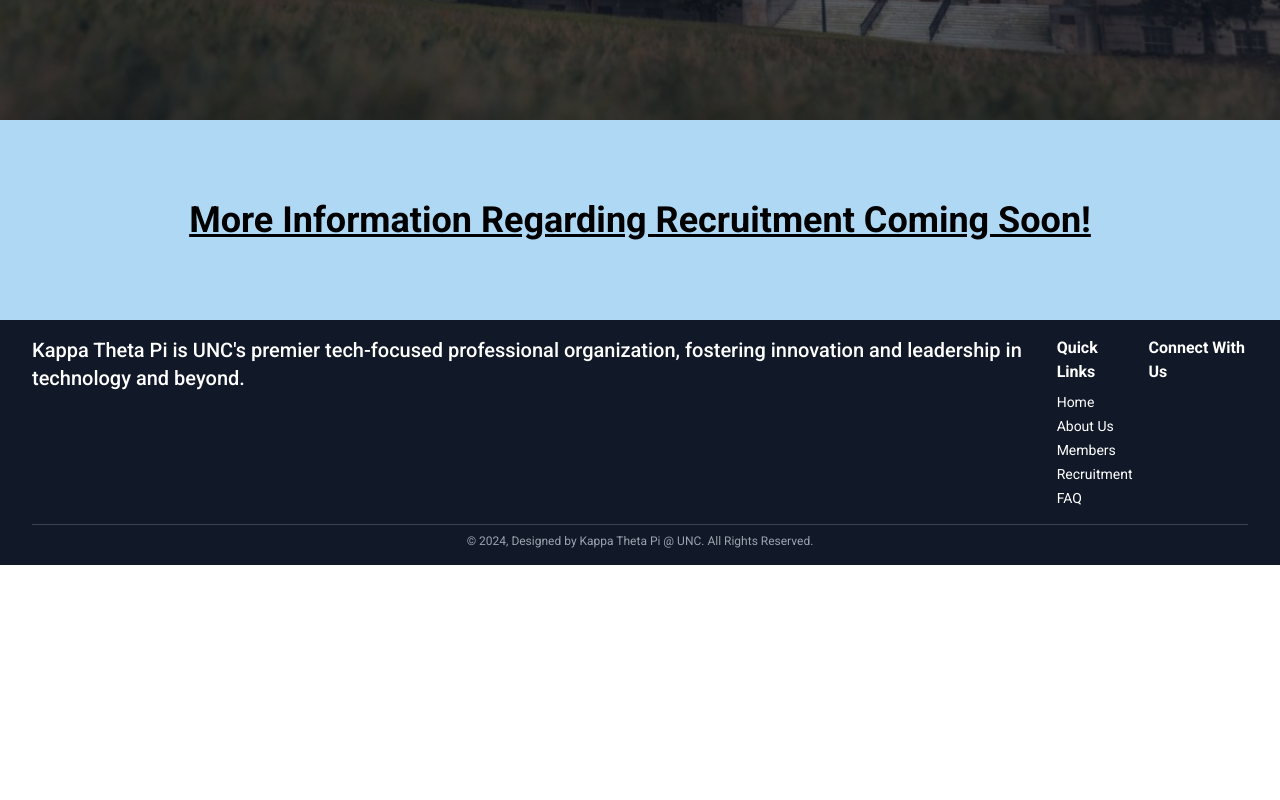
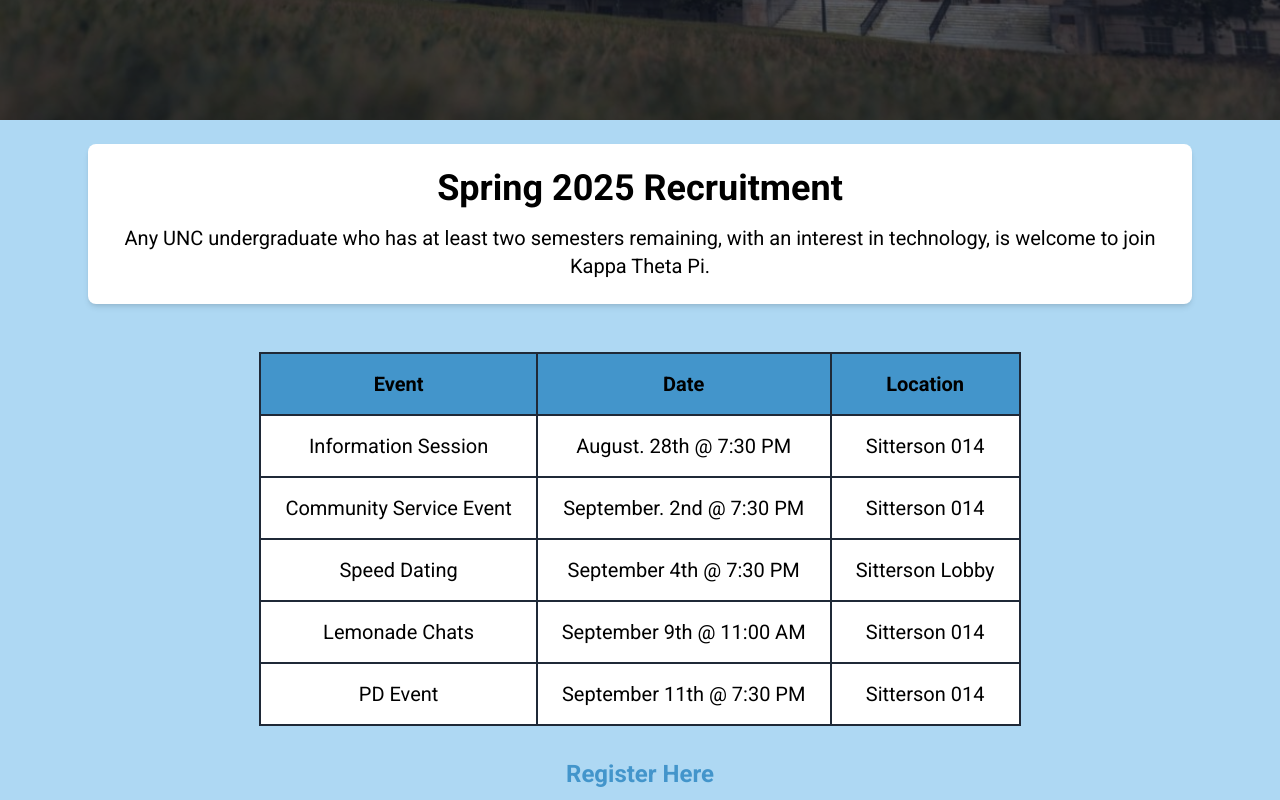
Before and after one commit to ktpunc/ktp_unc_website, a Next.js app: page /recruitment in a window 1280 px wide. Shown: the part 760-1560 px from the top of the page. Before the commit the page ends 1325 px from the top, so only its background shows below. Built offline with nearby package versions, Linux system fonts and the light colour scheme.

Commit message:
updated recruitment

```diff
--- a/src/app/recruitment/page.tsx
+++ b/src/app/recruitment/page.tsx
@@ -9,7 +9,7 @@
     <>
       <Navbar />
       {<Hero /> }
-      <No_Rush_Info />
+      <Rush_Info />
       <Footer />
     </>
   );
--- a/src/app/recruitment/rush.tsx
+++ b/src/app/recruitment/rush.tsx
@@ -2,11 +2,11 @@
 
 const Schedule = () => {
   const events = [
-  { event: "Information Session", date: "Jan. 14th @ 7:30 PM", location: "Sitterson 014" },
-  { event: "DEI Event", date: "Jan. 16th @ 7:30 PM", location: "Sitterson 014" },
-  { event: "Speed Dating", date: "Jan. 21st @ 7:30 PM", location: "Sitterson 014" },
-  { event: "Hot Chocolate", date: "Jan. 22th @ 11:00 AM", location: "Pit" },
-  { event: "Game Night", date: "Jan. 23rd @ 7:30 PM", location: "Woolen Gym" },
+  { event: "Information Session", date: "August. 28th @ 7:30 PM", location: "Sitterson 014" },
+  { event: "Community Service Event", date: "September. 2nd @ 7:30 PM", location: "Sitterson 014" },
+  { event: "Speed Dating", date: "September 4th @ 7:30 PM", location: "Sitterson Lobby" },
+  { event: "Lemonade Chats", date: "September 9th @ 11:00 AM", location: "Sitterson 014" },
+  { event: "PD Event", date: "September 11th @ 7:30 PM", location: "Sitterson 014" },
   ];
 
   return (
@@ -57,7 +57,7 @@
 
         <div className="mt-8 text-center">
           <a
-            href="https://docs.google.com/forms/d/e/1FAIpQLSd1zvJKyXaZ8SJZklp-rXqIanTT4pdttLLdYRMxfxVxCd4VWg/viewform?usp=sharing"
+            href="https://forms.gle/8wxPv5HP22JTHwjy6"
             target="_blank"
             rel="noopener noreferrer"
             className="text-2xl font-bold text-ruddyBlue hover:underline"
```
